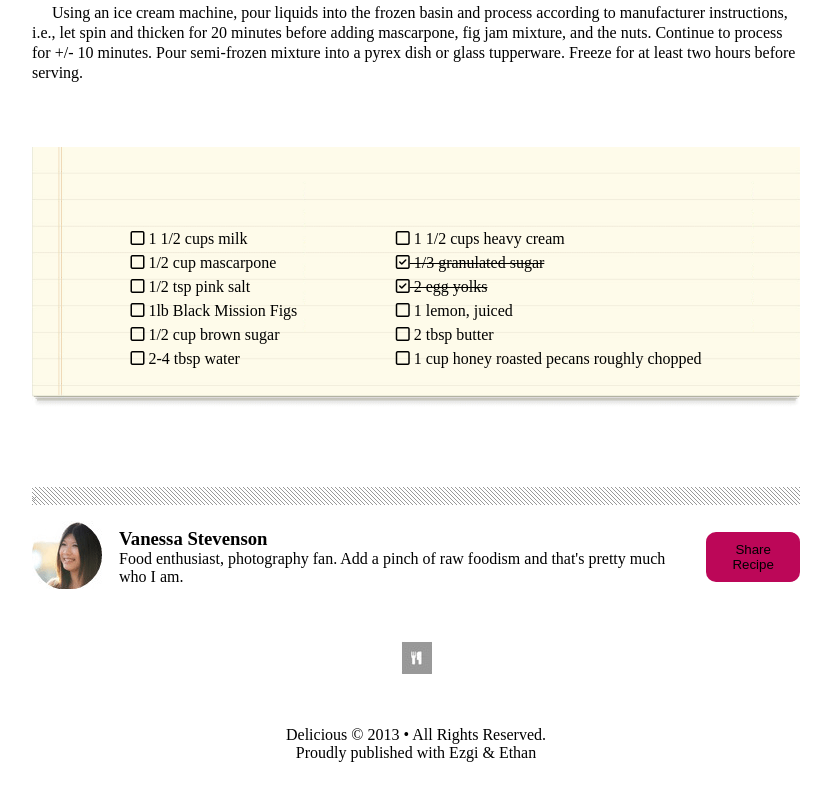
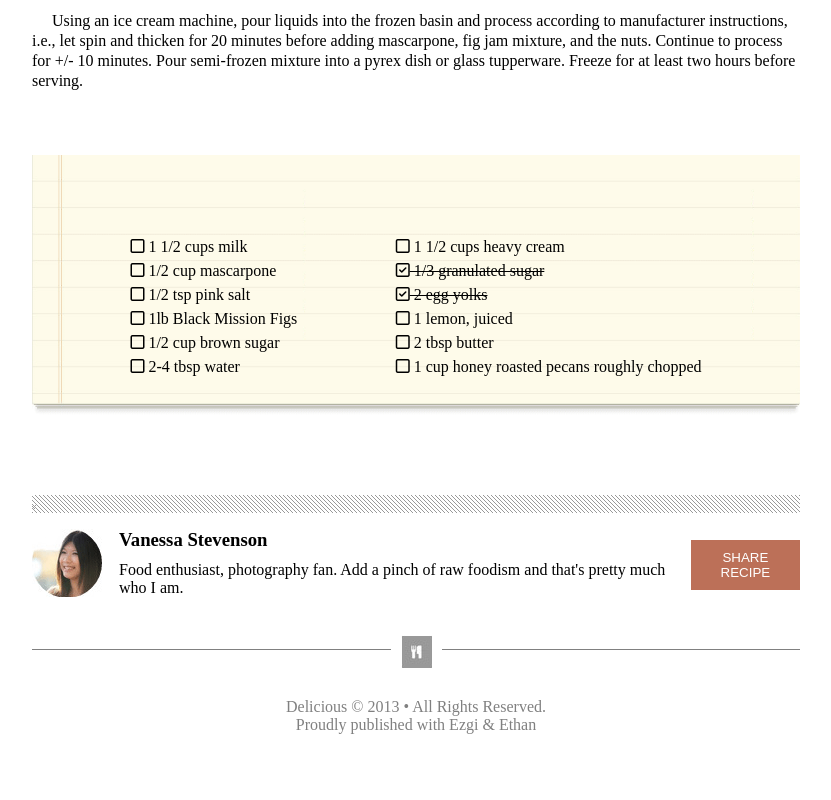
Before and after one commit to ezgi-c/chocolate-pizza-2, a plain HTML site: page index.html in a window 1280 px wide. Shown: the part 988-1788 px from the top of the page, without its empty margins (224-1055 px from the left). Drawn offline with Linux system fonts and the light colour scheme.

Commit message:
final commit

```diff
--- a/index.html
+++ b/index.html
@@ -16,7 +16,7 @@
             </div>
             <div id="htext">
                 <h1>Delicious</h1>
-                <h6>BEST FOOD BLOG ON THE WEB</h6>
+                <h6>THE BEST FOOD BLOG ON THE WEB.</h6>
             </div>
         </div>
         <div id="icon">
@@ -37,7 +37,7 @@
         <div id="space-div">
             <div id="name">
                 <h1>Chocolate Pizza</h1>
-                <h5>Posted on 15 DEC 2013 /DESSERTS</h5>
+                <h5>POSTED ON 15 DEC 2013 /DESSERTS</h5>
             </div>
             <div id="print">
                 <p><img src="img/print-icon.png"> PRINT</p>
@@ -73,25 +73,26 @@
             <img src="img/hr-img.png">
         </div>
         <div id="pre-footer">
+            <div id="vanessa">
                 <div id="img">
-                    <img src="img/van-pic.png">
+                <img src="img/van-pic.png">
                 </div>
-                <div id="bio">
+                 <div id="bio">
                     <h3>Vanessa Stevenson</h3>
                     <p>Food enthusiast, photography fan. Add a pinch of raw foodism and that's pretty much who I am.</p>
+                </div>
             </div>
             <div>
-                <button id="button">Share Recipe</button>
+                <button id="button">SHARE RECIPE</button>
             </div>
         </div>
     </main>
+    <div id="footer-logo">
+        <img src="img/small-logo.png">
+    </div>
     <footer>
-        <div id="footer-logo">
-            <img src="img/small-logo.png">
-        </div>
         <p>Delicious &copy; 2013 &#8226; All Rights Reserved.</p>
         <p>Proudly published with Ezgi & Ethan</p>
-
     </footer>
 </body>
 </html>
--- a/style.css
+++ b/style.css
@@ -48,7 +48,19 @@ div > div#htext > h1 {
 }
 div > div#htext > h6 {
 font-family: 'Segoe UI', Tahoma, Geneva, Verdana, sans-serif;
+color: grey;
+font-weight: 200;
 }
+
+div#name {
+    font-family: 'Segoe UI', Tahoma, Geneva, Verdana, sans-serif;
+}
+
+#name > h5 {
+    color:grey;
+    font-weight: 200;
+}
+
 main {
     display: flex;
     flex-direction: column;
@@ -109,25 +121,46 @@ main > div > #list2 > ul {
     align-items: center;
     gap:1em;
 }
-#button {
+
+#vanessa {
     display: flex;
-    background-color: #BC0758;
-    padding: 10px;
-    border-radius: 10px;
-    border: none;
+    gap:1em;
 }
-
 #bio {
     display: flex;
     flex-direction: column;
     flex-wrap: wrap;
 }
 
+h3 {
+    margin-bottom: 10px;
+}
+
+#button {
+    display: flex;
+    background-color: #BC7058;
+    padding: 10px;
+    border: none;
+    color:white;
+}
+
 footer {
     margin-top:3em;
     text-align: center;
+    border-top: grey solid 1px;
+    padding-top: 3em;
+    color:grey;
 }
 
 #footer-logo {
-    margin-bottom: 3em;
+    display: flex;
+    justify-content: center;
 }
+
+#footer-logo img {
+    margin-top: 1.5em;
+    position: absolute;
+    z-index: 2;
+    border:white solid 10px;
+
+}
```
